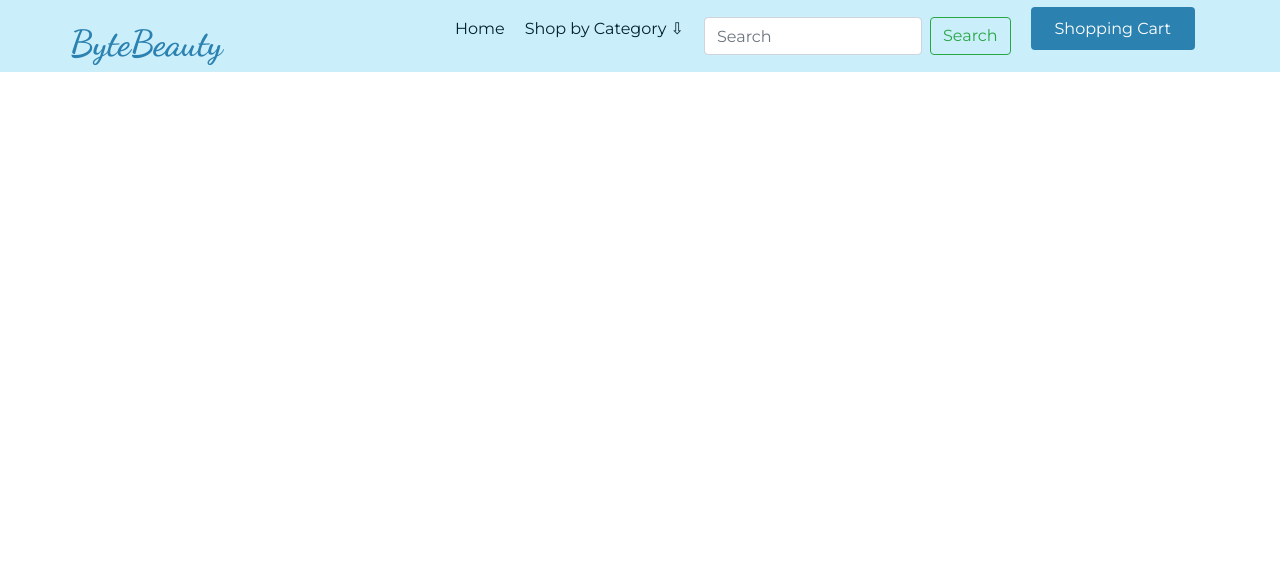
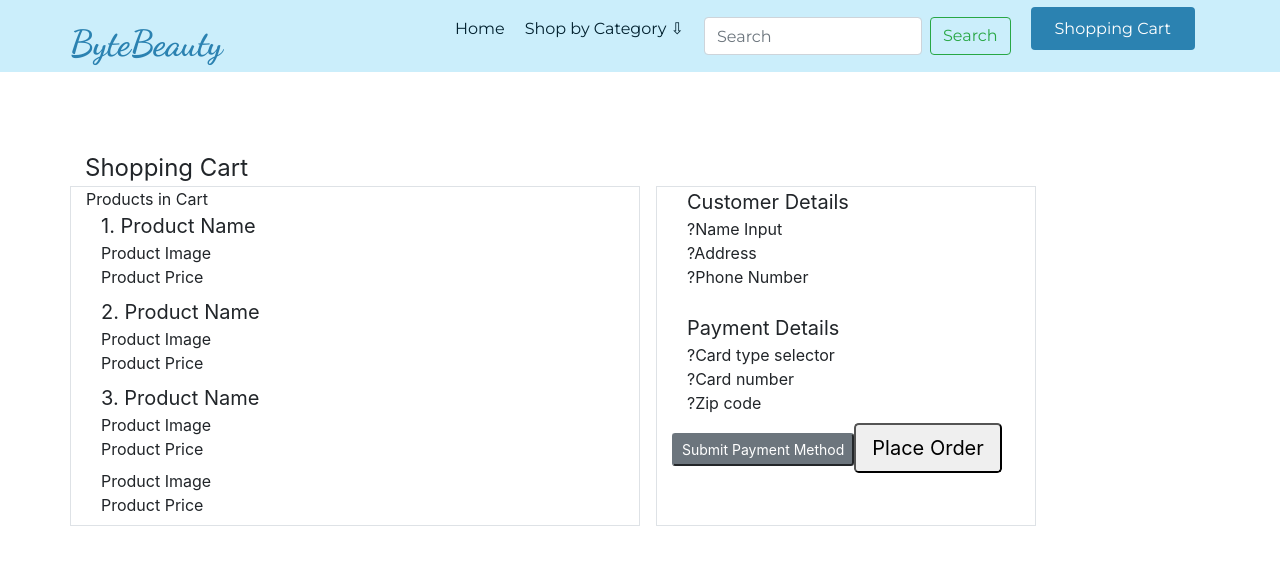
Before and after one commit to zsutr/accelerator-capstone, a React (Vite) app in the folder bytebeauty-react/: page /cart in a window 1280 px wide. Shown: the top 564 px of the page. Built offline with nearby package versions, Linux system fonts and the light colour scheme.

Commit message:
Adding shopping cart code

```diff
--- a/bytebeauty-react/src/components/Cart.jsx
+++ b/bytebeauty-react/src/components/Cart.jsx
@@ -4,7 +4,59 @@ const Cart =()=>{
     console.log("SHOPPOMGGG CARTTTT");
     return(
         <>
-        <h1>Checkout</h1>
+        <div className="container " style={{width:'100%', marginTop:'150px'}}>
+            <div className="fs-4 ">Shopping Cart</div>
+            <div className="row ">
+                <div className="col-6 table-bordered me-3">
+            <div className="fs-6">Products in Cart</div>
+            <div className="container mb-2">
+
+                    <div className="fs-5">1. Product Name</div>
+                        <div>Product Image</div>
+                        <div>Product Price</div>
+                    </div>
+
+                    <div className="container mb-2">
+
+                        <div className="fs-5">2. Product Name</div>
+                        <div>Product Image</div>
+                        <div>Product Price</div>
+                    </div>
+                    <div className="container mb-2">
+
+                        <div className="fs-5">3. Product Name</div>
+                        <div>Product Image</div>
+                        <div>Product Price</div>
+                    </div>
+                    <div className="container mb-2">
+
+                      <div className="fs-6"></div>
+                      <div>Product Image</div>
+                      <div>Product Price</div>
+                  </div>
+                </div>
+                <div className="col-4  table-bordered">
+                    <div className="container mb-4">
+                    <div className="fs-5 me-2">Customer Details</div>
+                    <div className="fs-6 me-2">?Name Input</div>
+                    <div className="fs-6 me-2">?Address</div>
+                    <div className="fs-6 me-2">?Phone Number</div>
+                    </div>
+
+                    <div className="container mb-2">
+                    <div className="fs-5 me-2">Payment Details</div>
+                    <div className="fs-6 me-2">?Card type selector</div>
+                    <div className="fs-6 me-2">?Card number</div>
+                    <div className="fs-6 me-2">?Zip code</div>
+                    </div>
+                    <button className="btn-sm btn-secondary mb-2">Submit Payment Method</button>
+
+                    <button className="btn-lg ">Place Order</button>
+
+                </div>
+            </div>
+        </div>
+
         </>
     )
 
```
